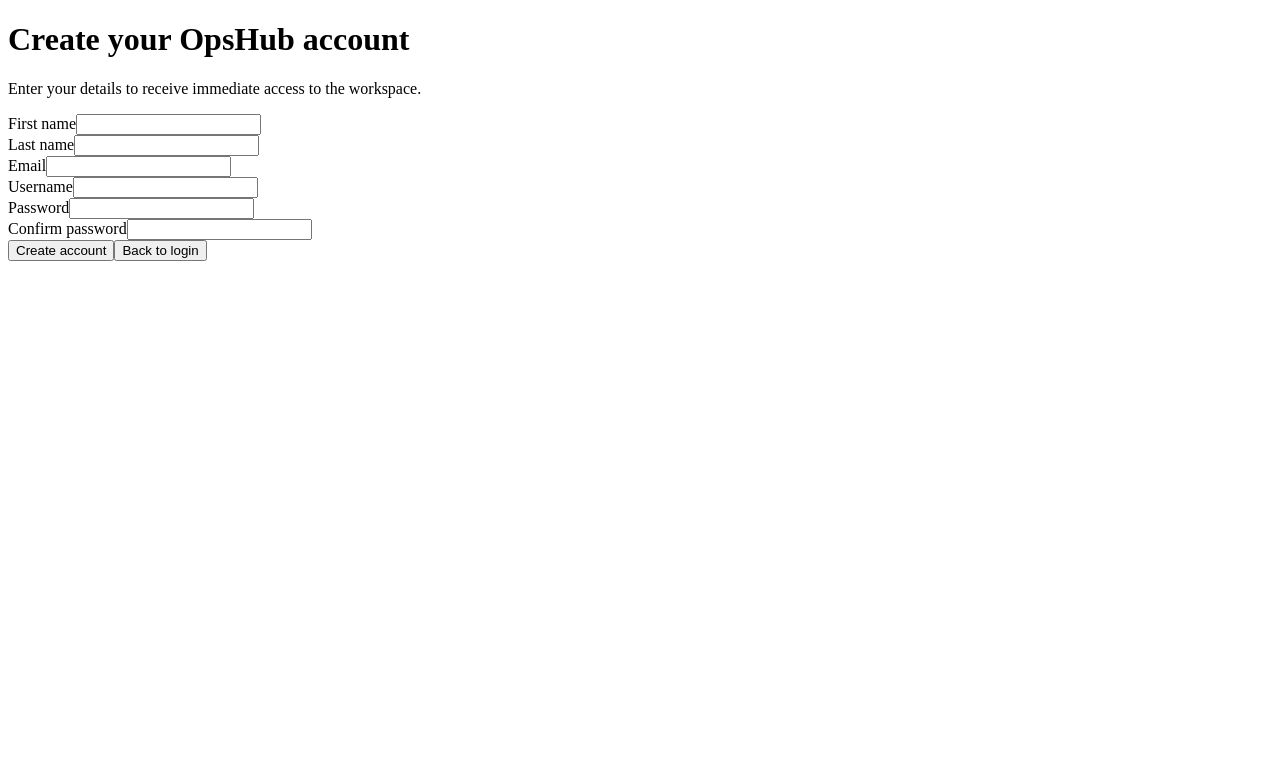
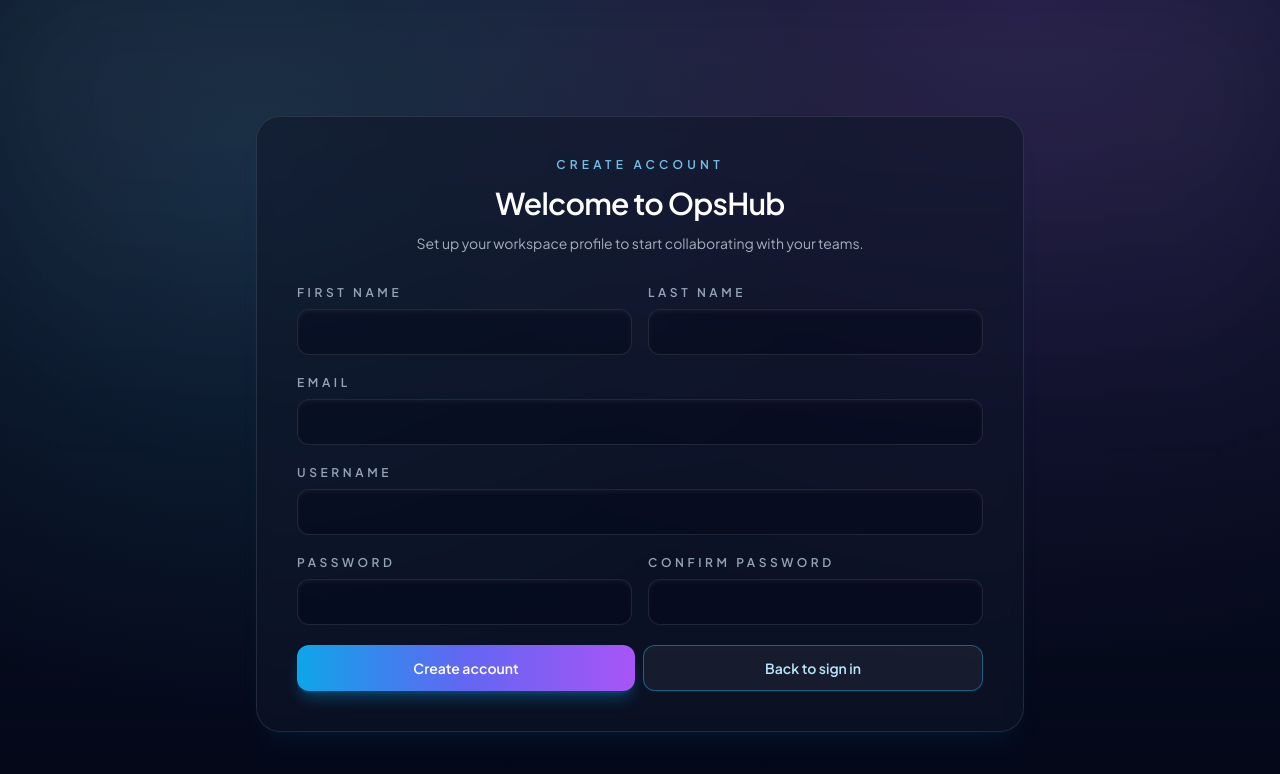
Before and after one commit to nsrisakolkit/ops-hub, a Next.js app in the folder frontend/: page /register in a window 1280 px wide. Shown: the top 774 px of the page. Built offline with nearby package versions, Linux system fonts and the light colour scheme.

Commit message:
feat: enhance UI components and improve layout for better user experience

```diff
--- /dev/null
+++ b/frontend/src/app/globals.css
@@ -0,0 +1,62 @@
+@tailwind base;
+@tailwind components;
+@tailwind utilities;
+
+:root {
+  --background: 224 52% 7%;
+  --foreground: 210 40% 96%;
+  --muted: 224 32% 16%;
+  --muted-foreground: 215 20% 70%;
+  --accent: 222 89% 70%;
+  --accent-foreground: 210 40% 98%;
+  --primary: 204 94% 68%;
+  --primary-foreground: 210 40% 98%;
+  --secondary: 267 83% 75%;
+  --secondary-foreground: 222 47% 12%;
+  --destructive: 0 82% 63%;
+  --destructive-foreground: 210 40% 98%;
+  --card: 224 40% 12%;
+  --card-foreground: 210 40% 96%;
+  --border: 225 36% 18%;
+  --input: 225 36% 18%;
+  --ring: 215 92% 60%;
+  --radius: 1.25rem;
+}
+
+@layer base {
+  * {
+    @apply border-border;
+  }
+
+  body {
+    @apply bg-slate-950 text-slate-100 font-sans antialiased;
+    background-image:
+      radial-gradient(circle at 20% 20%, rgba(56, 189, 248, 0.12), transparent 45%),
+      radial-gradient(circle at 80% 0%, rgba(147, 51, 234, 0.15), transparent 50%),
+      linear-gradient(180deg, rgba(15, 23, 42, 0.95), rgba(2, 6, 23, 0.98));
+    min-height: 100vh;
+  }
+
+  ::selection {
+    background-color: rgba(56, 189, 248, 0.35);
+    color: rgba(241, 245, 249, 1);
+  }
+
+  h1, h2, h3, h4, h5, h6 {
+    @apply font-semibold tracking-tight text-slate-50;
+  }
+
+  p, span, label {
+    @apply text-slate-300/90;
+  }
+}
+
+@layer utilities {
+  .glass-panel {
+    @apply rounded-3xl border border-white/10 bg-slate-900/60 shadow-xl shadow-sky-500/5 backdrop-blur;
+  }
+
+  .text-gradient {
+    @apply bg-clip-text text-transparent bg-gradient-to-r from-sky-400 via-indigo-400 to-purple-400;
+  }
+}
--- a/frontend/src/app/layout.tsx
+++ b/frontend/src/app/layout.tsx
@@ -1,16 +1,35 @@
-export const metadata = {
-  title: 'Next.js',
-  description: 'Generated by Next.js',
+import type { Metadata } from 'next';
+import { Plus_Jakarta_Sans, JetBrains_Mono } from 'next/font/google';
+import './globals.css';
+
+const sans = Plus_Jakarta_Sans({
+  subsets: ['latin'],
+  variable: '--font-sans',
+  display: 'swap',
+  weight: ['400', '500', '600', '700'],
+});
+
+const mono = JetBrains_Mono({
+  subsets: ['latin'],
+  variable: '--font-mono',
+  display: 'swap',
+  weight: ['400', '500', '600'],
+});
+
+export const metadata: Metadata = {
+  title: 'OpsHub Console',
+  description: 'Operational hub for projects, members, and tasks.',
+};
+
+export default function RootLayout({ children }: { children: React.ReactNode }) {
+  return (
+    <html lang="en" className={`${sans.variable} ${mono.variable}`} suppressHydrationWarning>
+      <body className="min-h-screen bg-background text-foreground selection:bg-sky-500/30 selection:text-white">
+        <div className="relative mx-auto flex min-h-screen w-full max-w-[120rem] flex-col px-4 pb-12 pt-6 sm:px-8 lg:px-12">
+          <div className="pointer-events-none absolute inset-0 -z-10 mx-auto max-w-[95rem] bg-gradient-to-b from-white/5 via-transparent to-transparent blur-3xl"></div>
+          {children}
+        </div>
+      </body>
+    </html>
+  );
 }
-
-export default function RootLayout({
-  children,
-}: {
-  children: React.ReactNode
-}) {
-  return (
-    <html lang="en">
-      <body>{children}</body>
-    </html>
-  )
-}
--- /dev/null
+++ b/frontend/src/app/page.tsx
@@ -0,0 +1,5 @@
+import { redirect } from 'next/navigation';
+
+export default function HomePage() {
+  redirect('/projects');
+}
--- a/frontend/src/app/projects/[id]/page.tsx
+++ b/frontend/src/app/projects/[id]/page.tsx
@@ -138,8 +138,8 @@
               <tbody className="divide-y divide-white/10">
                 {project.tasks.map((task) => (
                   <tr key={task.id} className="hover:bg-white/5">
-                    <td className="px-4 py-3 text-white">
-                      <Link
+                  <td className="px-4 py-3 text-white">
+                    <Link
                         href={`/tasks/${task.id}`}
                         className="text-sky-300 underline-offset-4 transition hover:text-white hover:underline"
                       >
--- a/frontend/src/app/projects/new-task-button.tsx
+++ b/frontend/src/app/projects/new-task-button.tsx
@@ -53,10 +53,14 @@
     setOpen(true);
   };
 
+  const closeModal = () => {
+    setOpen(false);
+    setError(null);
+  };
+
   const handleClose = () => {
     if (pending) return;
-    setOpen(false);
-    setError(null);
+    closeModal();
   };
 
   const handleSubmit = async (event: FormEvent<HTMLFormElement>) => {
@@ -98,7 +102,7 @@
     }
 
     setForm(INITIAL_FORM_STATE);
-    handleClose();
+    closeModal();
     startTransition(() => {
       router.refresh();
     });
--- a/frontend/src/app/register/page.tsx
+++ b/frontend/src/app/register/page.tsx
@@ -27,9 +27,7 @@
   const [isSubmitting, setIsSubmitting] = useState(false);
   const [errorMessage, setErrorMessage] = useState<string | null>(null);
 
-  const handleChange = (key: keyof FormState) => (
-    event: React.ChangeEvent<HTMLInputElement>,
-  ) => {
+  const handleChange = (key: keyof FormState) => (event: React.ChangeEvent<HTMLInputElement>) => {
     setForm((prev) => ({ ...prev, [key]: event.target.value }));
   };
 
@@ -89,19 +87,22 @@
   };
 
   return (
-    <main className="flex min-h-screen items-center justify-center bg-slate-950 px-4 text-slate-100">
-      <div className="w-full max-w-lg space-y-6 rounded-2xl border border-white/10 bg-slate-900/70 p-8 shadow-xl shadow-sky-500/10 backdrop-blur">
-        <div>
-          <h1 className="text-2xl font-semibold text-white">Create your OpsHub account</h1>
+    <main className="flex min-h-screen items-center justify-center px-4 text-slate-100">
+      <div className="glass-panel w-full max-w-3xl space-y-8 p-10">
+        <div className="space-y-3 text-center">
+          <p className="text-xs font-semibold uppercase tracking-[0.35em] text-sky-300/90">
+            Create Account
+          </p>
+          <h1 className="text-3xl font-semibold text-white">Welcome to OpsHub</h1>
           <p className="text-sm text-slate-300/80">
-            Enter your details to receive immediate access to the workspace.
+            Set up your workspace profile to start collaborating with your teams.
           </p>
         </div>
 
-        <form className="space-y-4" onSubmit={handleSubmit}>
+        <form className="space-y-5" onSubmit={handleSubmit}>
           <div className="grid gap-4 sm:grid-cols-2">
             <div className="space-y-2">
-              <label htmlFor="firstName" className="block text-sm font-medium text-slate-200">
+              <label htmlFor="firstName" className="block text-xs font-semibold uppercase tracking-[0.3em] text-slate-400">
                 First name
               </label>
               <input
@@ -110,11 +111,11 @@
                 required
                 value={form.firstName}
                 onChange={handleChange('firstName')}
-                className="w-full rounded-lg border border-white/15 bg-slate-950/60 px-3 py-2 text-sm text-white focus:border-sky-400 focus:outline-none focus:ring-2 focus:ring-sky-400/40"
+                className="w-full rounded-xl border border-white/10 bg-slate-950/40 px-3 py-3 text-sm text-white shadow-inner shadow-white/5 focus:border-sky-400 focus:outline-none focus:ring-2 focus:ring-sky-400/40"
               />
             </div>
             <div className="space-y-2">
-              <label htmlFor="lastName" className="block text-sm font-medium text-slate-200">
+              <label htmlFor="lastName" className="block text-xs font-semibold uppercase tracking-[0.3em] text-slate-400">
                 Last name
               </label>
               <input
@@ -123,13 +124,13 @@
                 required
                 value={form.lastName}
                 onChange={handleChange('lastName')}
-                className="w-full rounded-lg border border-white/15 bg-slate-950/60 px-3 py-2 text-sm text-white focus:border-sky-400 focus:outline-none focus:ring-2 focus:ring-sky-400/40"
+                className="w-full rounded-xl border border-white/10 bg-slate-950/40 px-3 py-3 text-sm text-white shadow-inner shadow-white/5 focus:border-sky-400 focus:outline-none focus:ring-2 focus:ring-sky-400/40"
               />
             </div>
           </div>
 
           <div className="space-y-2">
-            <label htmlFor="email" className="block text-sm font-medium text-slate-200">
+            <label htmlFor="email" className="block text-xs font-semibold uppercase tracking-[0.3em] text-slate-400">
               Email
             </label>
             <input
@@ -138,12 +139,12 @@
               required
               value={form.email}
               onChange={handleChange('email')}
-              className="w-full rounded-lg border border-white/15 bg-slate-950/60 px-3 py-2 text-sm text-white focus:border-sky-400 focus:outline-none focus:ring-2 focus:ring-sky-400/40"
+              className="w-full rounded-xl border border-white/10 bg-slate-950/40 px-3 py-3 text-sm text-white shadow-inner shadow-white/5 focus:border-sky-400 focus:outline-none focus:ring-2 focus:ring-sky-400/40"
             />
           </div>
 
           <div className="space-y-2">
-            <label htmlFor="username" className="block text-sm font-medium text-slate-200">
+            <label htmlFor="username" className="block text-xs font-semibold uppercase tracking-[0.3em] text-slate-400">
               Username
             </label>
             <input
@@ -152,13 +153,13 @@
               required
               value={form.username}
               onChange={handleChange('username')}
-              className="w-full rounded-lg border border-white/15 bg-slate-950/60 px-3 py-2 text-sm text-white focus:border-sky-400 focus:outline-none focus:ring-2 focus:ring-sky-400/40"
+              className="w-full rounded-xl border border-white/10 bg-slate-950/40 px-3 py-3 text-sm text-white shadow-inner shadow-white/5 focus:border-sky-400 focus:outline-none focus:ring-2 focus:ring-sky-400/40"
             />
           </div>
 
           <div className="grid gap-4 sm:grid-cols-2">
             <div className="space-y-2">
-              <label htmlFor="password" className="block text-sm font-medium text-slate-200">
+              <label htmlFor="password" className="block text-xs font-semibold uppercase tracking-[0.3em] text-slate-400">
                 Password
               </label>
               <input
@@ -167,11 +168,11 @@
                 required
                 value={form.password}
                 onChange={handleChange('password')}
-                className="w-full rounded-lg border border-white/15 bg-slate-950/60 px-3 py-2 text-sm text-white focus:border-sky-400 focus:outline-none focus:ring-2 focus:ring-sky-400/40"
+                className="w-full rounded-xl border border-white/10 bg-slate-950/40 px-3 py-3 text-sm text-white shadow-inner shadow-white/5 focus:border-sky-400 focus:outline-none focus:ring-2 focus:ring-sky-400/40"
               />
             </div>
             <div className="space-y-2">
-              <label htmlFor="confirmPassword" className="block text-sm font-medium text-slate-200">
+              <label htmlFor="confirmPassword" className="block text-xs font-semibold uppercase tracking-[0.3em] text-slate-400">
                 Confirm password
               </label>
               <input
@@ -180,7 +181,7 @@
                 required
                 value={form.confirmPassword}
                 onChange={handleChange('confirmPassword')}
-                className="w-full rounded-lg border border-white/15 bg-slate-950/60 px-3 py-2 text-sm text-white focus:border-sky-400 focus:outline-none focus:ring-2 focus:ring-sky-400/40"
+                className="w-full rounded-xl border border-white/10 bg-slate-950/40 px-3 py-3 text-sm text-white shadow-inner shadow-white/5 focus:border-sky-400 focus:outline-none focus:ring-2 focus:ring-sky-400/40"
               />
             </div>
           </div>
@@ -195,16 +196,16 @@
             <button
               type="submit"
               disabled={isSubmitting}
-              className="flex-1 rounded-lg bg-gradient-to-r from-sky-500 via-indigo-500 to-purple-500 px-4 py-2 text-sm font-semibold text-white shadow shadow-sky-500/20 transition hover:opacity-95 disabled:cursor-not-allowed disabled:opacity-60"
+              className="flex-1 rounded-xl bg-gradient-to-r from-sky-500 via-indigo-500 to-purple-500 px-4 py-3 text-sm font-semibold text-white shadow-lg shadow-sky-500/30 transition hover:opacity-95 disabled:cursor-not-allowed disabled:opacity-60"
             >
               {isSubmitting ? 'Creating account…' : 'Create account'}
             </button>
             <button
               type="button"
               onClick={() => router.push('/login')}
-              className="flex-1 rounded-lg border border-sky-400/40 bg-white/5 px-4 py-2 text-sm font-semibold text-sky-200 shadow shadow-sky-500/10 transition hover:bg-sky-500/10 hover:text-white"
+              className="flex-1 rounded-xl border border-sky-400/40 bg-white/5 px-4 py-3 text-sm font-semibold text-sky-200 shadow shadow-sky-500/10 transition hover:bg-sky-500/15 hover:text-white"
             >
-              Back to login
+              Back to sign in
             </button>
           </div>
         </form>
--- a/frontend/tailwind.config.ts
+++ b/frontend/tailwind.config.ts
@@ -10,6 +10,10 @@
   ],
   theme: {
     extend: {
+      fontFamily: {
+        sans: ['var(--font-sans)', 'Inter', 'system-ui', 'sans-serif'],
+        mono: ['var(--font-mono)', 'JetBrains Mono', 'monospace'],
+      },
       colors: {
         border: "hsl(var(--border))",
         input: "hsl(var(--input))",
```
Also changed, not shown: frontend/src/app/login/page.tsx (+18 -10 lines), frontend/src/app/projects/page.tsx (+11 -3 lines), frontend/src/app/projects/project-utils.ts (+47 -1 lines). Lines whose indentation alone changed are shown as unchanged.
